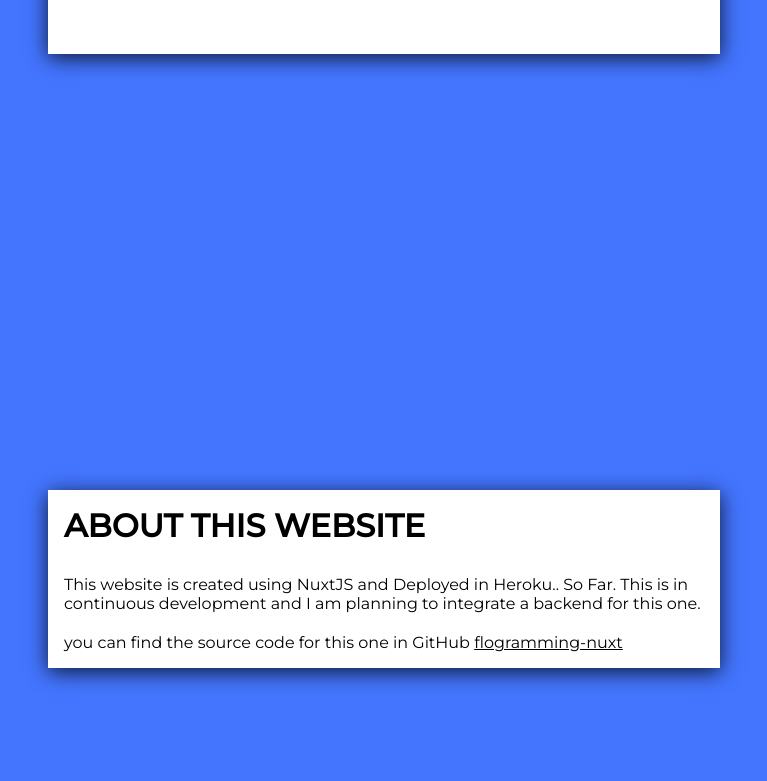
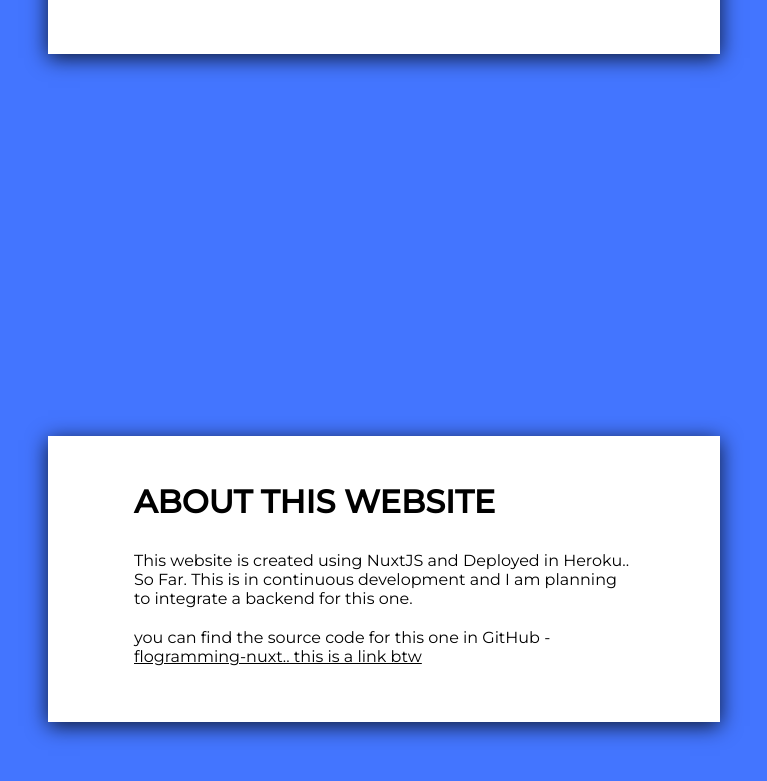
Before and after one commit to plurantee/flogramming-nuxt, a Nuxt app: page / in a window 1280 px wide. Shown: the part 2381-3162 px from the top of the page, without its empty margins (256-1023 px from the left). Built offline with nearby package versions, Linux system fonts and the light colour scheme.

Commit message:
Updated margins

```diff
--- a/components/AboutThisWebsite.vue
+++ b/components/AboutThisWebsite.vue
@@ -2,9 +2,12 @@
   <section id="about-this-website" class="container f-center">
 
     <div class="white-card">
-        <p class="about-this-website-head">About this website</p>
+        <div class="margins">
+                <p class="about-this-website-head">About this website</p>
         <p>This website is created using NuxtJS and Deployed in Heroku.. So Far. This is in continuous development and I am planning to integrate a backend for this one.</p>
-        <p class="next-paragraph">you can find the source code for this one in GitHub <a href="https://github.com/plurantee/flogramming-nuxt" target="_blank">flogramming-nuxt</a></p>
+        <p class="next-paragraph">you can find the source code for this one in GitHub - <a href="https://github.com/plurantee/flogramming-nuxt" target="_blank">flogramming-nuxt.. this is a link btw</a></p>
+
+        </div>
     </div>
 
   </section>
@@ -30,6 +33,11 @@
     font-weight: 700;
     font-size: 2rem;
     margin-bottom: 30px;
+
+}
+.margins {
+
+    margin: 30px 70px 40px 70px;
 }
 </style>
 
```
